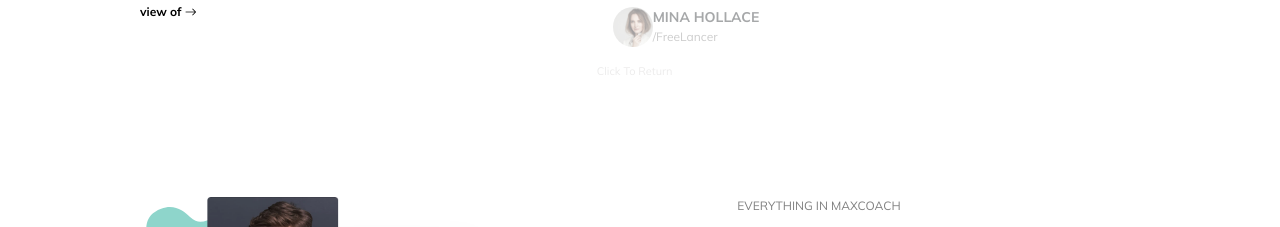
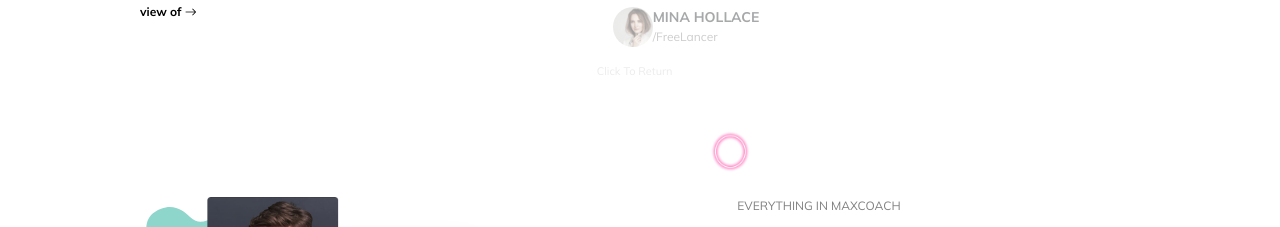
Before and after one commit to Sara-Barbi/proj-html-vuejs, a Vue app: page / in a window 1280 px wide. Shown: the part 2827-3054 px from the top of the page. Built offline with nearby package versions, Linux system fonts and the light colour scheme.

Commit message:
circle heart part

```diff
--- a/src/components/sub_components/main/HeartUs.vue
+++ b/src/components/sub_components/main/HeartUs.vue
@@ -66,8 +66,10 @@
             <img class='linee' src="../../../assets/image/maxcoach-shape-07-100x100.png" alt="">
             <img class="quadratodiPunti" src="../../../assets/image/maxcoach-shape-01.png" alt="">
 
+
         </div>
         <div class="col-5">
+            <img class="CCircle" src="../../../assets/image/cerchio.png" alt="">
             <p class='smallDiciture'>EVERYTHING IN MAXCOACH</p>
             <h2 class="fw-bolder">We're Here To <h2 class="thinH2">Transform</h2>You</h2>
             <p class='smallDiciture'>Spend some time to visit our website ar head office and discover our current courses, enrollmen procedure,and regustration deadline. Were opening new classes every beginning of each month.and regustration deadline. Were opening new classes every beginningand regustration deadline. Were opening new classes every beginning</p>
@@ -209,6 +211,16 @@ export default {
 
 
     }
+    .CCircle{
+        width: 50px;
+        position: absolute;
+        top: -70px;
+        left: -20px;
+
+
+
+    }
+
 }
 .greenB{
     padding: 10px 30px;
```
